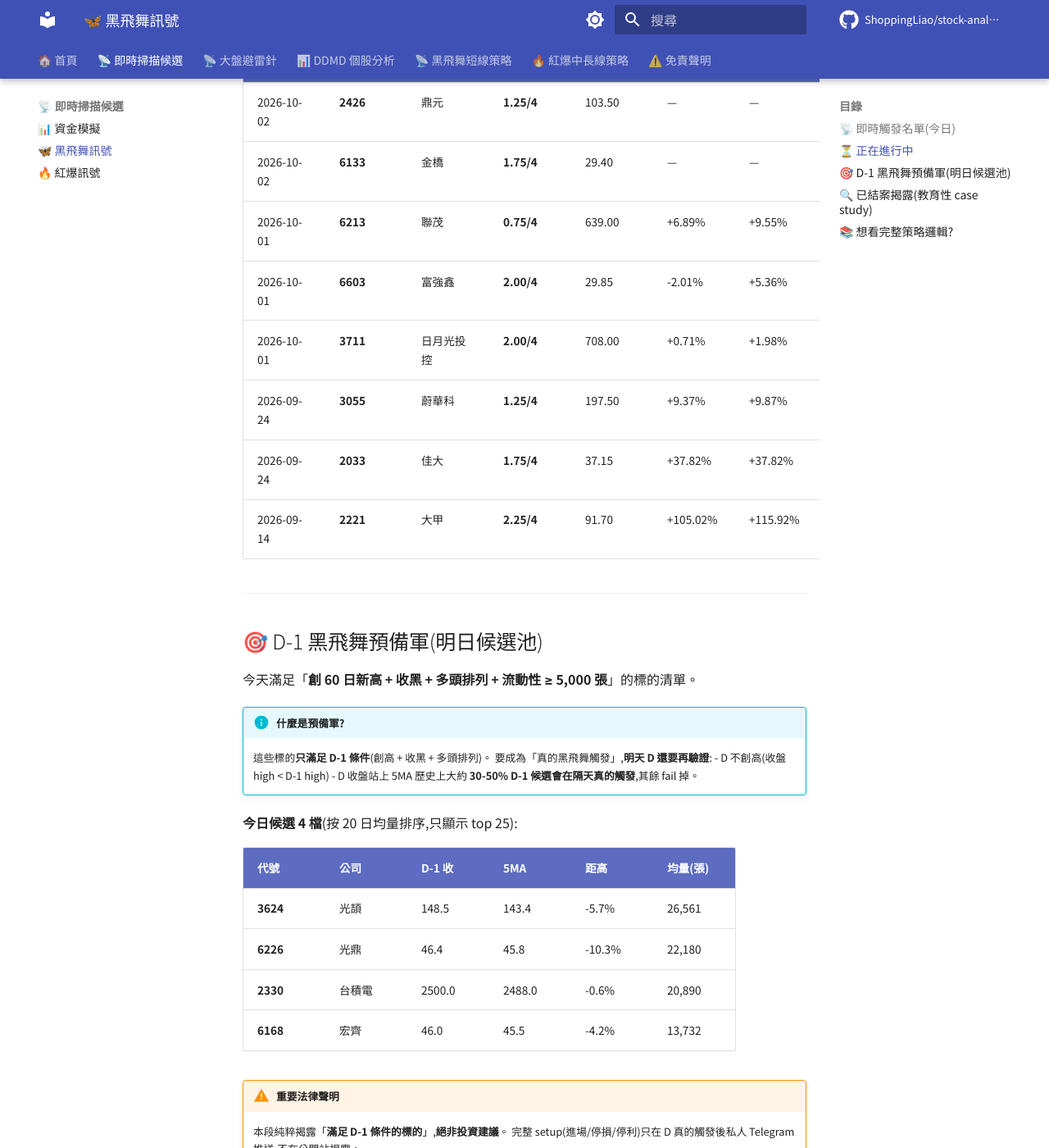
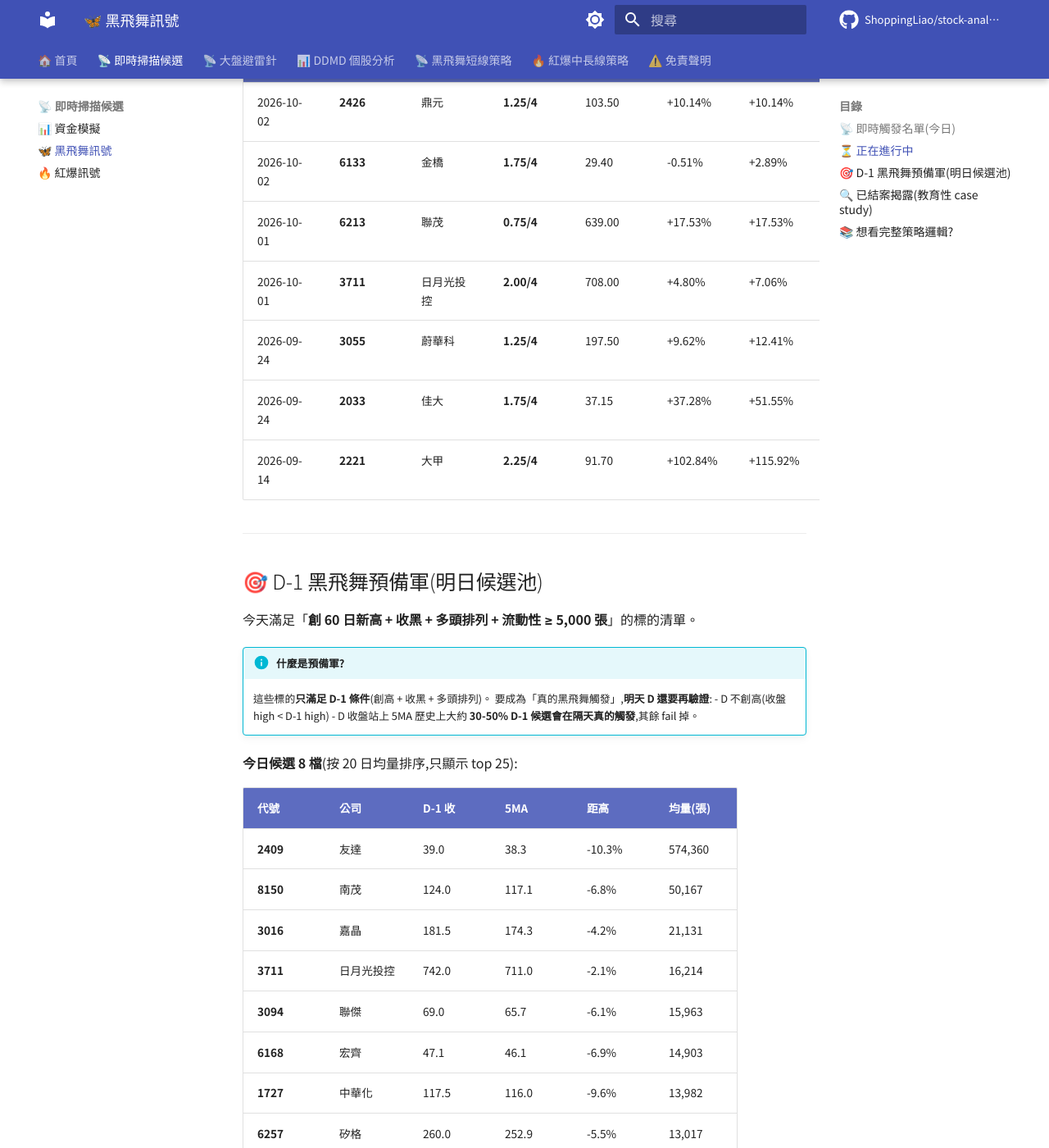
Before and after one commit to ShoppingLiao/stock-analysis-public, an MkDocs documentation site: the page built from docs/signals_black_butterfly.md, in a window 1280 px wide and 1400 px high, scrolled down 817 px. Shown: the whole window at 82% size. Built offline with MkDocs 1.6.1 and Material for MkDocs 9.7.7, drawn with Linux system fonts in a browser that asks for light colours; comment, search, counter and statistics services are not loaded; some of the changed text lies outside the part shown.

Commit message:
docs(signals): update BB + RB + capital (2026-10-05)

```diff
--- a/docs/signals_black_butterfly.md
+++ b/docs/signals_black_butterfly.md
@@ -26,14 +26,13 @@
 
 | 觸發日 | 代號 | 公司 | TDMD | 進場 | 最新 % | MFE | MAE | 狀態 |
 |--------|------|------|------|------|--------|-----|-----|------|
-| 2026-10-02 | **2426** | 鼎元 | **1.25/4** | 103.50 | — | — | — | ⏸️ 待入場 |
-| 2026-10-02 | **6133** | 金橋 | **1.75/4** | 29.40 | — | — | — | ⏸️ 待入場 |
-| 2026-10-01 | **6213** | 聯茂 | **0.75/4** | 639.00 | +6.89% | +9.55% | 0.00% | 🔵 追蹤中 |
-| 2026-10-01 | **6603** | 富強鑫 | **2.00/4** | 29.85 | -2.01% | +5.36% | -2.18% | 🔵 追蹤中 |
-| 2026-10-01 | **3711** | 日月光投控 | **2.00/4** | 708.00 | +0.71% | +1.98% | -0.56% | 🔵 追蹤中 |
-| 2026-09-24 | **3055** | 蔚華科 | **1.25/4** | 197.50 | +9.37% | +9.87% | -3.04% | 🔵 追蹤中 |
-| 2026-09-24 | **2033** | 佳大 | **1.75/4** | 37.15 | +37.82% | +37.82% | -1.75% | 🔵 追蹤中 |
-| 2026-09-14 | **2221** | 大甲 | **2.25/4** | 91.70 | +105.02% | +115.92% | -3.82% | 🔵 追蹤中 |
+| 2026-10-02 | **2426** | 鼎元 | **1.25/4** | 103.50 | +10.14% | +10.14% | 4.35% | 🔵 追蹤中 |
+| 2026-10-02 | **6133** | 金橋 | **1.75/4** | 29.40 | -0.51% | +2.89% | -2.89% | 🔵 追蹤中 |
+| 2026-10-01 | **6213** | 聯茂 | **0.75/4** | 639.00 | +17.53% | +17.53% | 0.00% | 🔵 追蹤中 |
+| 2026-10-01 | **3711** | 日月光投控 | **2.00/4** | 708.00 | +4.80% | +7.06% | -0.56% | 🔵 追蹤中 |
+| 2026-09-24 | **3055** | 蔚華科 | **1.25/4** | 197.50 | +9.62% | +12.41% | -3.04% | 🔵 追蹤中 |
+| 2026-09-24 | **2033** | 佳大 | **1.75/4** | 37.15 | +37.28% | +51.55% | -1.75% | 🔵 追蹤中 |
+| 2026-09-14 | **2221** | 大甲 | **2.25/4** | 91.70 | +102.84% | +115.92% | -3.82% | 🔵 追蹤中 |
 
 
 ---
@@ -49,14 +48,18 @@
     - D 收盤站上 5MA
     歷史上大約 **30-50% D-1 候選會在隔天真的觸發**,其餘 fail 掉。
 
-**今日候選 4 檔**(按 20 日均量排序,只顯示 top 25):
+**今日候選 8 檔**(按 20 日均量排序,只顯示 top 25):
 
 | 代號 | 公司 | D-1 收 | 5MA | 距高 | 均量(張) |
 |------|------|--------|-----|------|---------|
-| **3624** | 光頡 | 148.5 | 143.4 | -5.7% | 26,561 |
-| **6226** | 光鼎 | 46.4 | 45.8 | -10.3% | 22,180 |
-| **2330** | 台積電 | 2500.0 | 2488.0 | -0.6% | 20,890 |
-| **6168** | 宏齊 | 46.0 | 45.5 | -4.2% | 13,732 |
+| **2409** | 友達 | 39.0 | 38.3 | -10.3% | 574,360 |
+| **8150** | 南茂 | 124.0 | 117.1 | -6.8% | 50,167 |
+| **3016** | 嘉晶 | 181.5 | 174.3 | -4.2% | 21,131 |
+| **3711** | 日月光投控 | 742.0 | 711.0 | -2.1% | 16,214 |
+| **3094** | 聯傑 | 69.0 | 65.7 | -6.1% | 15,963 |
+| **6168** | 宏齊 | 47.1 | 46.1 | -6.9% | 14,903 |
+| **1727** | 中華化 | 117.5 | 116.0 | -9.6% | 13,982 |
+| **6257** | 矽格 | 260.0 | 252.9 | -5.5% | 13,017 |
 
 !!! warning "重要法律聲明"
     本段純粹揭露「**滿足 D-1 條件的標的**」,**絕非投資建議**。
@@ -74,10 +77,11 @@
     您**會看到很多 ❌ 停損案例,這是正常的**。
     重點不是「每筆都贏」,而是「失敗的小虧 + 勝出的大贏 = 期望值正」。
 
-**統計**:近 30 天 已結案 **14** 筆 — ✅ 停利 6 / ❌ 停損 8 / ⚪ 觀察期過 0
+**統計**:近 30 天 已結案 **15** 筆 — ✅ 停利 6 / ❌ 停損 9 / ⚪ 觀察期過 0
 
 | 觸發日 | 代號 | 公司 | TDMD | DDMD | 進場 | 停損 | 停利 | 結果 | 報酬 | MFE | MAE |
 |--------|------|------|------|------|------|------|------|------|------|-----|-----|
+| 2026-10-01 | **6603** | 富強鑫 | **2.00** | — | 29.85 | 28.35 | 32.84 | 🟢 ❌ 停損 | -5.19% | +5.36% | -5.86% |
 | 2026-09-21 | **3045** | 台灣大 | **2.00** | — | 124.50 | 120.00 | 136.95 | 🟢 ❌ 停損 | -3.61% | +0.40% | -5.22% |
 | 2026-09-18 | **2887** | 台新新光金 | **3.00** | — | 44.40 | 42.35 | 48.84 | 🟢 ❌ 停損 | -4.62% | +0.11% | -4.62% |
 | 2026-09-16 | **2884** | 玉山金 | **1.50** | — | 46.45 | 45.05 | 51.10 | 🟢 ❌ 停損 | -3.01% | +1.94% | -3.12% |
--- a/docs/signals_capital.md
+++ b/docs/signals_capital.md
@@ -17,9 +17,9 @@
 
 -   **💼 當前資金水位**
 
-    # 900,000
+    # 800,000
 
-    持倉 9 檔 × 100,000
+    持倉 8 檔 × 100,000
 
 -   **🌊 歷史最高水位**
 
@@ -29,37 +29,37 @@
 
 -   **🟢 已實現損益**
 
-    # +593,320
+    # +587,184
 
-    勝率 32.2% / 345 檔已平倉
+    勝率 31.8% / 346 檔已平倉
 
 -   **🟡 未實現損益**
 
-    # +157,586
+    # +180,012
 
-    持倉 9 檔(現價 vs 進場價)
+    持倉 8 檔(現價 vs 進場價)
 
 -   **📈 總損益**
 
-    # +750,905
+    # +767,196
 
-    報酬率 **+10.88%** _(分母 = 歷史最高水位 6,900,000)_
+    報酬率 **+11.12%** _(分母 = 歷史最高水位 6,900,000)_
 
 </div>
 
-> **💡 解讀**:這個策略歷史上**同時最多持有 69 檔**(在 2026-05-28),代表「玩這個策略至少要準備 **6,900,000 元**」才不會因資金不夠錯過訊號。當前只佔用 900,000(9 檔)。
+> **💡 解讀**:這個策略歷史上**同時最多持有 69 檔**(在 2026-05-28),代表「玩這個策略至少要準備 **6,900,000 元**」才不會因資金不夠錯過訊號。當前只佔用 800,000(8 檔)。
 
 ### 持倉中 — Top 5 獲利 / 虧損
 
 | 排名 | 代號 | 公司名 | 進場日 | 進場價 | 現價 | 損益 | 損益% |
 |------|------|--------|--------|--------|------|------|-------|
-| 🟢 | 2221 | 大甲 | 2026-09-14 | 91.70 | 188.00 | **+105,016** | **+105.02%** |
-| 🟢 | 2033 | 佳大 | 2026-09-24 | 37.15 | 51.20 | **+37,820** | **+37.82%** |
-| 🟢 | 3055 | 蔚華科 | 2026-09-24 | 197.50 | 216.00 | **+9,367** | **+9.37%** |
-| 🟢 | 6213 | 聯茂 | 2026-10-01 | 639.00 | 683.00 | **+6,886** | **+6.89%** |
-| 🟢 | 3711 | 日月光投控 | 2026-10-01 | 708.00 | 713.00 | **+706** | **+0.71%** |
-| 🔴 | 6603 | 富強鑫 | 2026-10-01 | 29.85 | 29.25 | **-2,010** | **-2.01%** |
-| 🔴 | 6133 | 金橋 | 2026-10-02 | 29.40 | 29.10 | **-1,020** | **-1.02%** |
+| 🟢 | 2221 | 大甲 | 2026-09-14 | 91.70 | 186.00 | **+102,835** | **+102.84%** |
+| 🟢 | 2033 | 佳大 | 2026-09-24 | 37.15 | 51.00 | **+37,281** | **+37.28%** |
+| 🟢 | 6213 | 聯茂 | 2026-10-01 | 639.00 | 751.00 | **+17,527** | **+17.53%** |
+| 🟢 | 2426 | 鼎元 | 2026-10-02 | 103.50 | 114.00 | **+10,145** | **+10.14%** |
+| 🟢 | 3055 | 蔚華科 | 2026-09-24 | 197.50 | 216.50 | **+9,620** | **+9.62%** |
+| 🔴 | 3624 | 光頡 | 2026-10-05 | 148.00 | 145.50 | **-1,689** | **-1.69%** |
+| 🔴 | 6133 | 金橋 | 2026-10-02 | 29.40 | 29.25 | **-510** | **-0.51%** |
 
 !!! info "⚠️ 資金模擬說明"
     每檔固定投入 **100,000 元**(教育性質,實際操作會依 TDMD 評分動態調整部位)。
@@ -112,16 +112,16 @@
 
 | 排名 | 代號 | 公司名 | 進場日 | 進場價 | 現價 | 損益 | 損益% |
 |------|------|--------|--------|--------|------|------|-------|
-| 🟢 | 2221 | 大甲 | 2026-09-02 | 83.20 | 188.00 | **+125,962** | **+125.96%** |
-| 🟢 | 2033 | 佳大 | 2026-08-28 | 25.65 | 51.20 | **+99,610** | **+99.61%** |
-| 🟢 | 1709 | 和益 | 2026-08-13 | 30.65 | 58.50 | **+90,865** | **+90.86%** |
-| 🟢 | 2030 | 彰源 | 2026-08-10 | 20.45 | 38.40 | **+87,775** | **+87.78%** |
-| 🟢 | 8039 | 台虹 | 2026-07-14 | 185.50 | 296.00 | **+59,569** | **+59.57%** |
-| 🔴 | 3264 | 欣銓 | 2026-09-21 | 284.00 | 245.00 | **-13,732** | **-13.73%** |
-| 🔴 | 2464 | 盟立 | 2026-09-04 | 211.00 | 195.50 | **-7,346** | **-7.35%** |
-| 🔴 | 2845 | 遠東銀 | 2026-09-03 | 13.65 | 12.90 | **-5,495** | **-5.49%** |
-| 🔴 | 6179 | 亞通 | 2026-09-10 | 38.20 | 36.50 | **-4,450** | **-4.45%** |
-| 🔴 | 3219 | 倚強股份 | 2026-09-30 | 131.50 | 128.50 | **-2,281** | **-2.28%** |
+| 🟢 | 2221 | 大甲 | 2026-09-02 | 83.20 | 186.00 | **+123,558** | **+123.56%** |
+| 🟢 | 1709 | 和益 | 2026-08-13 | 30.65 | 64.30 | **+109,788** | **+109.79%** |
+| 🟢 | 2033 | 佳大 | 2026-08-28 | 25.65 | 51.00 | **+98,830** | **+98.83%** |
+| 🟢 | 2030 | 彰源 | 2026-08-10 | 20.45 | 36.90 | **+80,440** | **+80.44%** |
+| 🟢 | 8039 | 台虹 | 2026-07-14 | 185.50 | 303.50 | **+63,612** | **+63.61%** |
+| 🔴 | 3264 | 欣銓 | 2026-09-21 | 284.00 | 241.50 | **-14,965** | **-14.96%** |
+| 🔴 | 2464 | 盟立 | 2026-09-04 | 211.00 | 191.00 | **-9,479** | **-9.48%** |
+| 🔴 | 6532 | 瑞耘 | 2026-10-01 | 122.50 | 112.00 | **-8,571** | **-8.57%** |
+| 🔴 | 6179 | 亞通 | 2026-09-10 | 38.20 | 35.75 | **-6,414** | **-6.41%** |
+| 🔴 | 2845 | 遠東銀 | 2026-09-03 | 13.65 | 12.80 | **-6,227** | **-6.23%** |
 
 !!! info "⚠️ 資金模擬說明"
     每檔固定投入 **100,000 元**(教育性質,實際操作會依 TDMD 評分動態調整部位)。
@@ -148,21 +148,21 @@
 
 -   **🟢 已實現損益**
 
-    # -236,133
+    # -242,269
 
-    BB +593,320 + RB -829,453
+    BB +587,184 + RB -829,453
 
 -   **🟡 未實現損益**
 
-    # +1,054,190
+    # +1,068,232
 
-    BB +157,586 + RB +896,604
+    BB +180,012 + RB +888,220
 
 -   **📈 總損益**
 
-    # +818,057
+    # +825,963
 
-    報酬率 **+3.59%** _(分母 = 兩策略歷史最高水位)_
+    報酬率 **+3.62%** _(分母 = 兩策略歷史最高水位)_
 
 </div>
 
```
Also changed, not shown: other parts of docs/signals_capital.md (+5 -5 lines).
